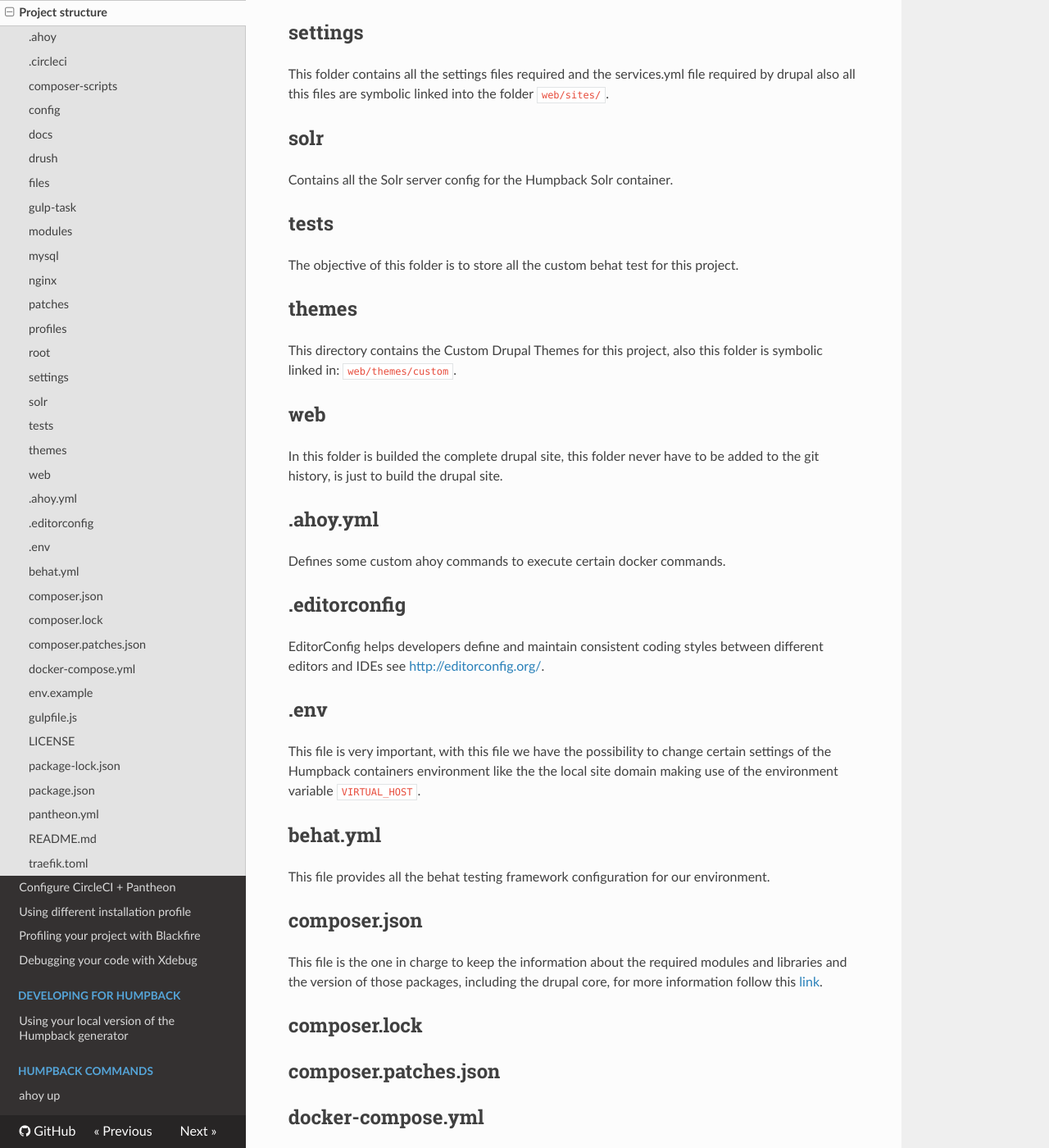
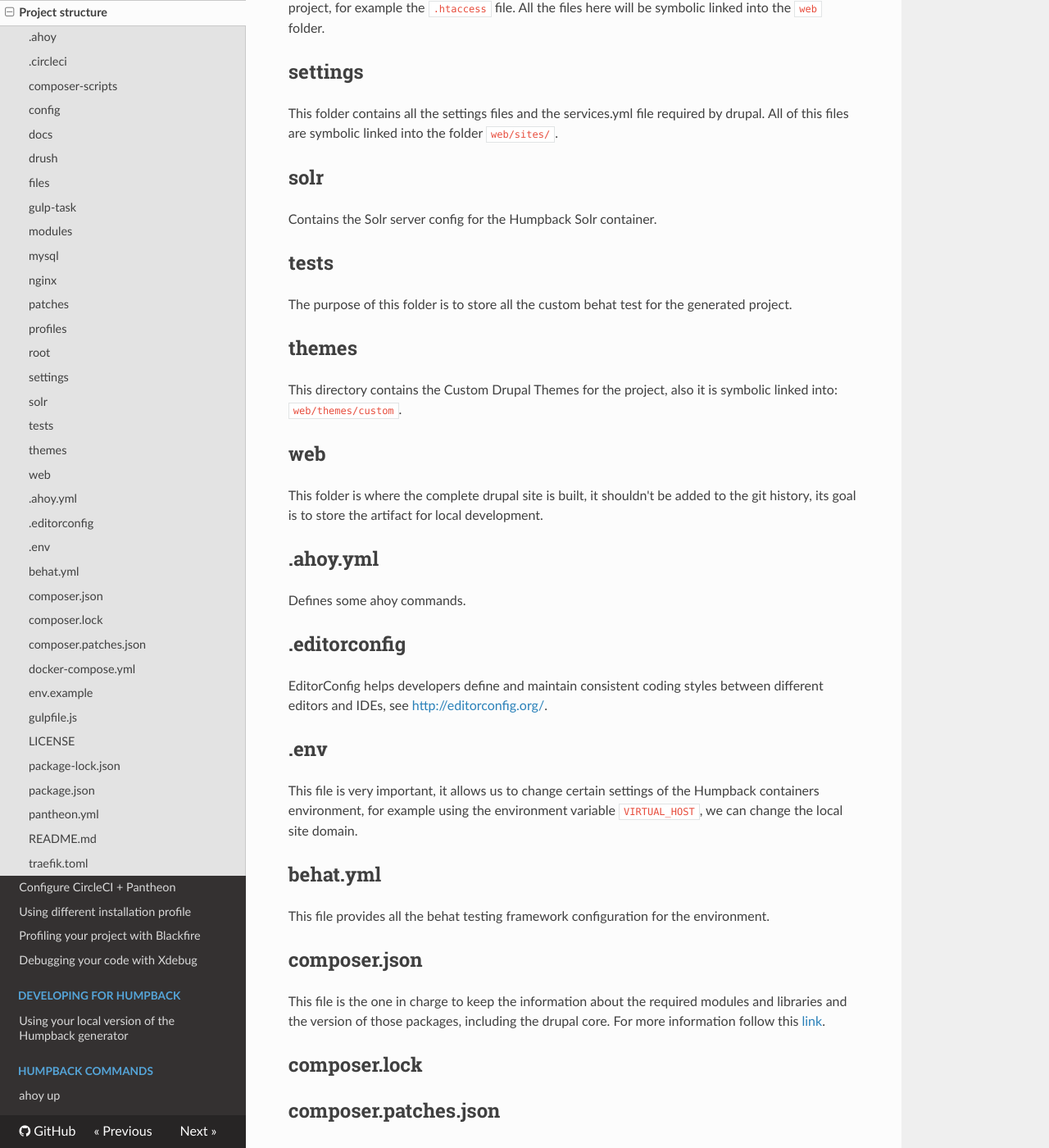
Before and after one commit to humpbackdev/humpback-docs, an MkDocs documentation site: the page built from docs/working-with-humpback/project-structure.md, in a window 1280 px wide and 1400 px high, scrolled down 1837 px. Shown: the whole window at 82% size. Built offline with MkDocs 1.6.1, drawn with Linux system fonts in a browser that asks for light colours; nearby versions of some CDN libraries; old or Windows-style settings are respelled for this version of MkDocs; some of the changed text lies outside the part shown.

Commit message:
Improved semantics of docs related to working with humpback section.

```diff
--- a/docs/working-with-humpback/project-structure.md
+++ b/docs/working-with-humpback/project-structure.md
@@ -1,33 +1,33 @@
 # Project structure
 
-When the Humpback generator generates your project it give as result the following folders and files in the root path of your project.
+When you generate your project with Humpback Generator, you'll get the following folders and files in the root path of your project.
 
 ## .ahoy
-it contains the definition of custom ahoy commands for your site.
+It contains the definition of custom ahoy commands for your site.
 
 ## .circleci
-Contains a basic template to integrate your project with circleCI
+Contains a basic template to integrate your project with CircleCI.
 
 ## composer-scripts
 Contains custom composer scripts for your project, like the one in charge of the drupal settings placing.
 
 ## config
-In this folder is stored all the drupal configuration files.
+In this folder all the drupal configuration files are stored.
 
 ## docs
-The objective of this folder is to store all the custom documentation of your project.
+It stores all the custom documentation of your project.
 
 ## drush
 This directory contains commands, configuration and site aliases for Drush. See this [web page](https://packagist.org/search/?type=drupal-drush) for a directory of Drush commands installable via Composer.
 
 ## files
-This folder will contain all the files uploaded to your Drupal site. The folder `web/sites/default/files` is a symbolic link of this folder.
+This folder contains all the files uploaded to your Drupal site. The folder `web/sites/default/files` is a symbolic link to this folder.
 
 ## gulp-task
-This folder contains all our custom gulp task defined for the project. Also you could develop your own gulp task put it in this folder to make available to your project.
+This folder contains all the custom gulp task defined for the project. You could develop your own gulp tasks and put it in this folder to make it available to your project.
 
 ## modules
-This folder will contain all the custom modules developed your custom project. The Folder  `web/modules/custom` is a symbolic link of the folder `custom` that's is inside of this folder.
+Contains all the custom modules developed in your custom project. Notice that `web/modules/custom` is a symbolic link to the folder `custom` that's is inside of this directory.
 
 ## mysql
 This folder contains the MYSQL configuration file (my.cnf) for the MYSQL container.
@@ -36,69 +36,69 @@ This folder contains the MYSQL configuration file (my.cnf) for the MYSQL contain
 Contains the nginx server configuration for the nginx container.
 
 ## patches
-This folder exclusive to save the local patches for modules, libraries and so on.
+This folder is exclusive to save the local patches for modules, libraries and so on.
 
 ## profiles
-Humpback by default create it's own installation profile, that profile is stored in this folder and it's content is symbolic linked to the folder `web/profiles/custom`
+By default, Humpback Generator creates an installation profile for each project it generates, that profile is stored in this folder and its content is linked to the folder `web/profiles/custom` (by using a symbolic link).
 
 ## root
-This folder is to add files that you need to be placed in the root path of your project, for example the `.htaccess` file. All the files here will be symbolic linked into the `web` folder.
+This folder is created so you can add files that you need to be placed in the root path of your project, for example the `.htaccess` file. All the files here will be symbolic linked into the `web` folder.
 
 ## settings
-This folder contains all the settings files required and the services.yml file required by drupal also all this files are symbolic linked into the folder `web/sites/`.
+This folder contains all the settings files and the services.yml file required by drupal. All of this files are symbolic linked into the folder `web/sites/`.
 
 ## solr
-Contains all the Solr server config for the Humpback Solr container.
+Contains the Solr server config for the Humpback Solr container.
 
 ## tests
-The objective of this folder is to store all the custom behat test for this project.
+The purpose of this folder is to store all the custom behat test for the generated project.
 
 ## themes
-This directory contains the Custom Drupal Themes for this project, also this folder is symbolic linked in: `web/themes/custom`.
+This directory contains the Custom Drupal Themes for the project, also it is symbolic linked into: `web/themes/custom`.
 
 ## web
-In this folder is builded the complete drupal site, this folder never have to be added to the git history, is just to build the drupal site.
+This folder is where the complete drupal site is built, it shouldn't be added to the git history, its goal is to store the artifact for local development.
 
 ## .ahoy.yml
-Defines some custom ahoy commands to execute certain docker commands.
+Defines some ahoy commands.
 
 ## .editorconfig
-EditorConfig helps developers define and maintain consistent coding styles between different editors and IDEs see [http://editorconfig.org/](http://editorconfig.org/).
+EditorConfig helps developers define and maintain consistent coding styles between different editors and IDEs, see [http://editorconfig.org/](http://editorconfig.org/).
 
 ## .env
-This file is very important, with this file we have the possibility to change certain settings of the Humpback containers environment like the the local site domain making use of the environment variable `VIRTUAL_HOST`.
+This file is very important, it allows us to change certain settings of the Humpback containers environment, for example using the environment variable `VIRTUAL_HOST`, we can change the local site domain.
 
 ## behat.yml
-This file provides all the behat testing framework configuration for our environment.
+This file provides all the behat testing framework configuration for the environment.
 
 ## composer.json
-This file is the one in charge to keep the information about the required modules and libraries and the version of those packages, including the drupal core, for more information follow this [link](https://getcomposer.org/doc/01-basic-usage.md#composer-json-project-setup).
+This file is the one in charge to keep the information about the required modules and libraries and the version of those packages, including the drupal core. For more information follow this [link](https://getcomposer.org/doc/01-basic-usage.md#composer-json-project-setup).
 
 ## composer.lock
 
 ## composer.patches.json
 
 ## docker-compose.yml
-It contains the Docker compose configuration for the current project containers, for more information about how it works take a look of this [link](https://docs.docker.com/compose/compose-file/).
+It contains the Docker compose configuration for the current project containers. For more information about how it works, you can take a look  [here](https://docs.docker.com/compose/compose-file/).
 
 ## env.example
 Example file for the .env file.
 
 ## gulpfile.js
-Gulp configuration file for our project.
+Gulp configuration file for the project.
 
 ## LICENSE
-The License file for our project.
+The License file for the project.
 
 ## package-lock.json
 
 ## package.json
 
 ## pantheon.yml
-This provides the possibility to set advanced configuration to your pantheon environments, for more information look at this link: [pantheon.yml usage](https://pantheon.io/docs/pantheon-yml/)
+This file provides the possibility to set advanced configuration to your pantheon environments. For more information look at: [pantheon.yml usage](https://pantheon.io/docs/pantheon-yml/)
 
 ## README.md
 The readme file for your project.
 
 ## traefik.toml
-It contains the configuration to be placed in the traefik container to configure the traefik app, for more information about this file open this [link](https://docs.traefik.io/v1.0/toml/)
+It contains the configuration to be placed in the traefik container to configure the traefik app. For more information about this file, check this [link](https://docs.traefik.io/v1.0/toml/)
```
Also changed, not shown: docs/working-with-humpback/configure-circleci-pantheon.md (+25 -24 lines), docs/working-with-humpback/profiling-your-project-with-blackfire.md (+12 -12 lines), docs/working-with-humpback/using-different-installation-profile.md (+3 -3 lines).
